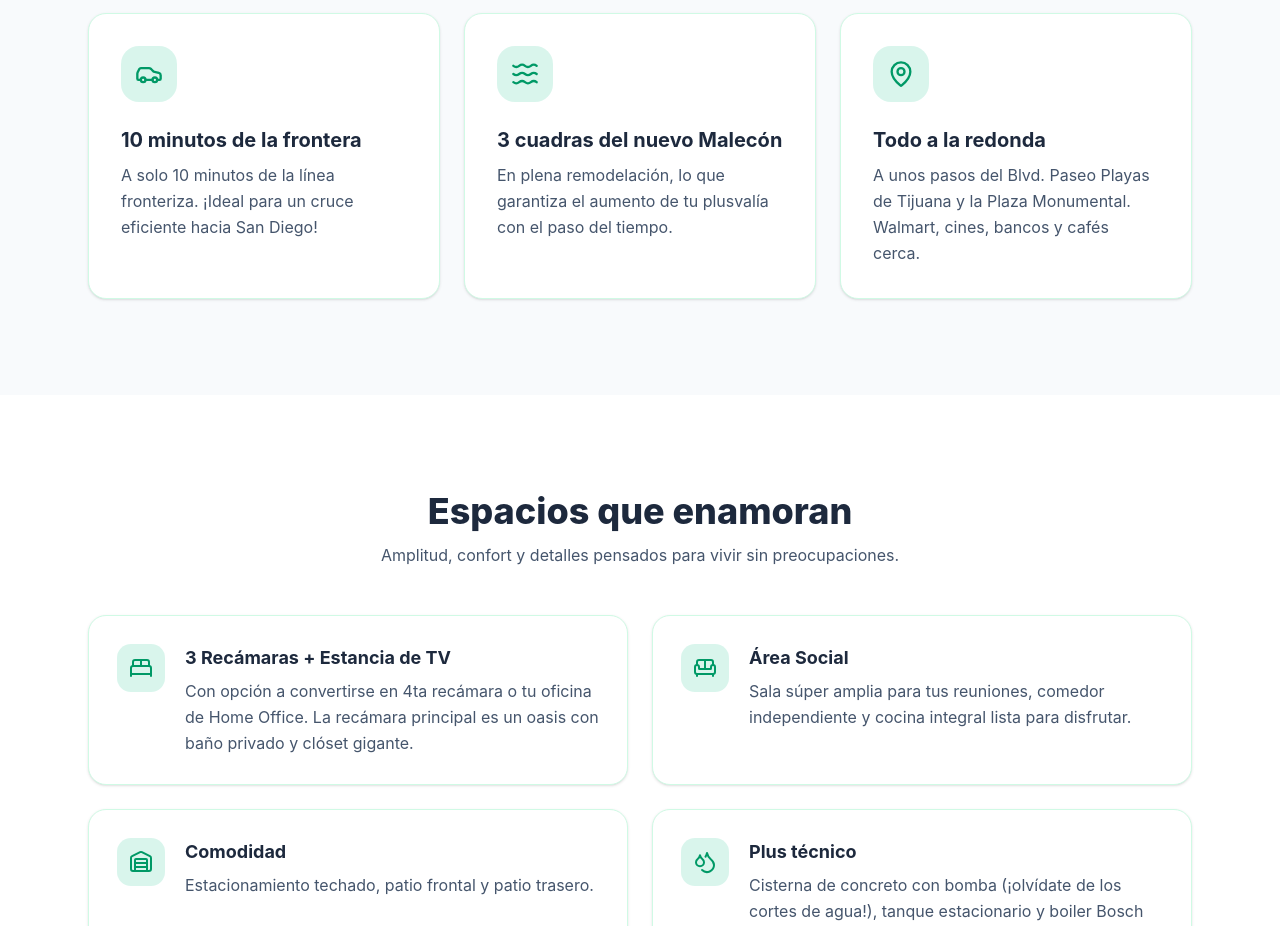
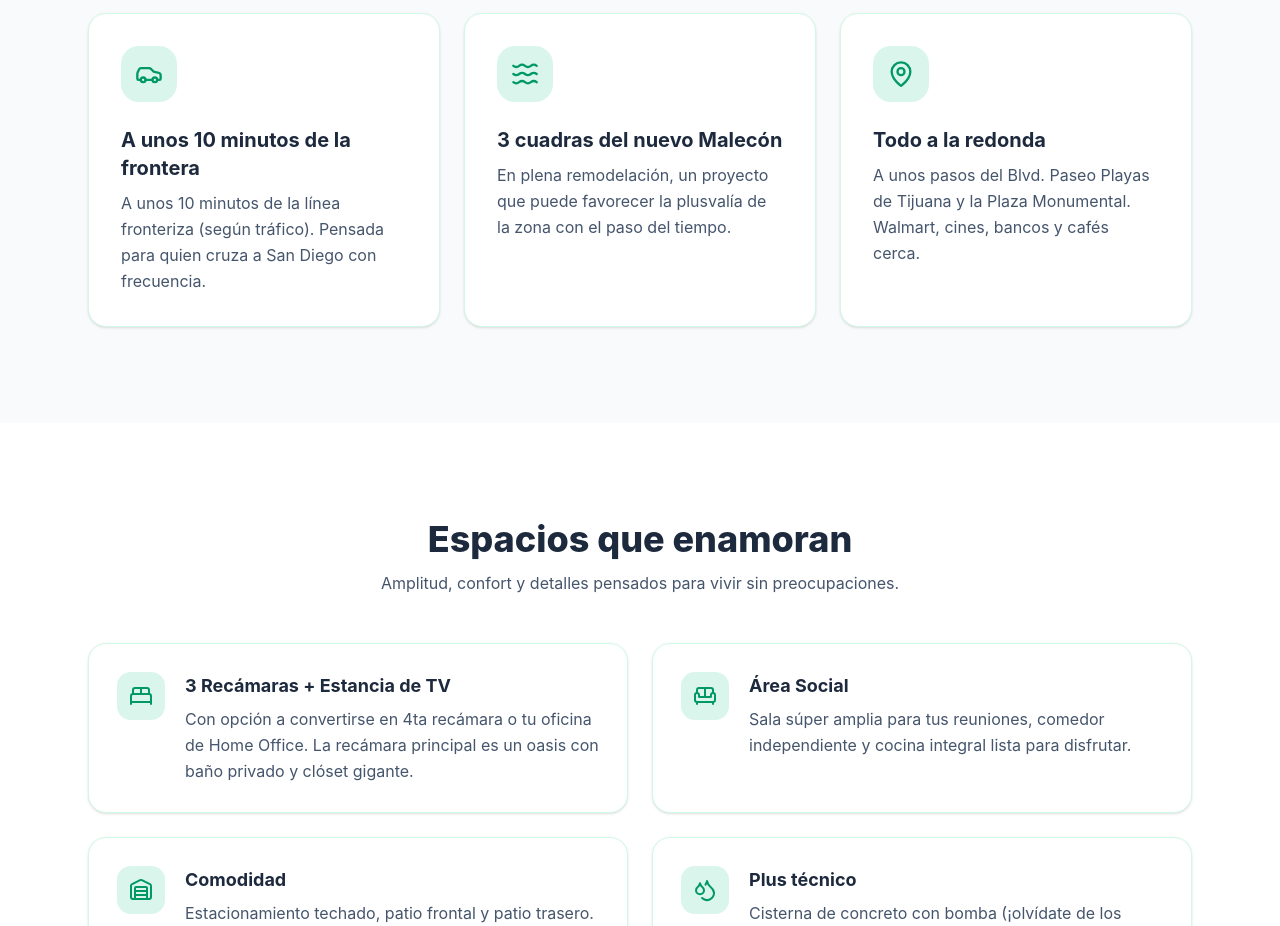
Before and after one commit to amconsultingandservicessc-byte/Granizo-Landing, a Next.js app: page / in a window 1280 px wide. Shown: the part 2060-2986 px from the top of the page. Built offline with nearby package versions, Linux system fonts and the light colour scheme.

Commit message:
Ubicación: quita "garantiza plusvalía" y precisa el tiempo a la frontera

```diff
--- a/components/ubicacion.tsx
+++ b/components/ubicacion.tsx
@@ -4,15 +4,15 @@ import { Reveal } from "@/components/reveal"
 const items = [
   {
     icon: Car,
-    title: "10 minutos de la frontera",
+    title: "A unos 10 minutos de la frontera",
     description:
-      "A solo 10 minutos de la línea fronteriza. ¡Ideal para un cruce eficiente hacia San Diego!",
+      "A unos 10 minutos de la línea fronteriza (según tráfico). Pensada para quien cruza a San Diego con frecuencia.",
   },
   {
     icon: Waves,
     title: "3 cuadras del nuevo Malecón",
     description:
-      "En plena remodelación, lo que garantiza el aumento de tu plusvalía con el paso del tiempo.",
+      "En plena remodelación, un proyecto que puede favorecer la plusvalía de la zona con el paso del tiempo.",
   },
   {
     icon: MapPin,
```
